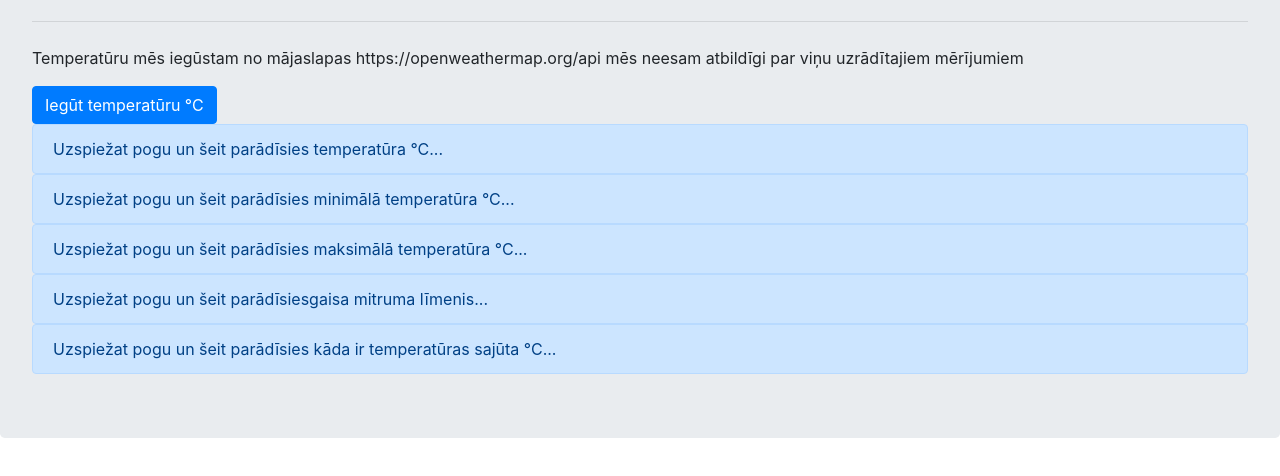
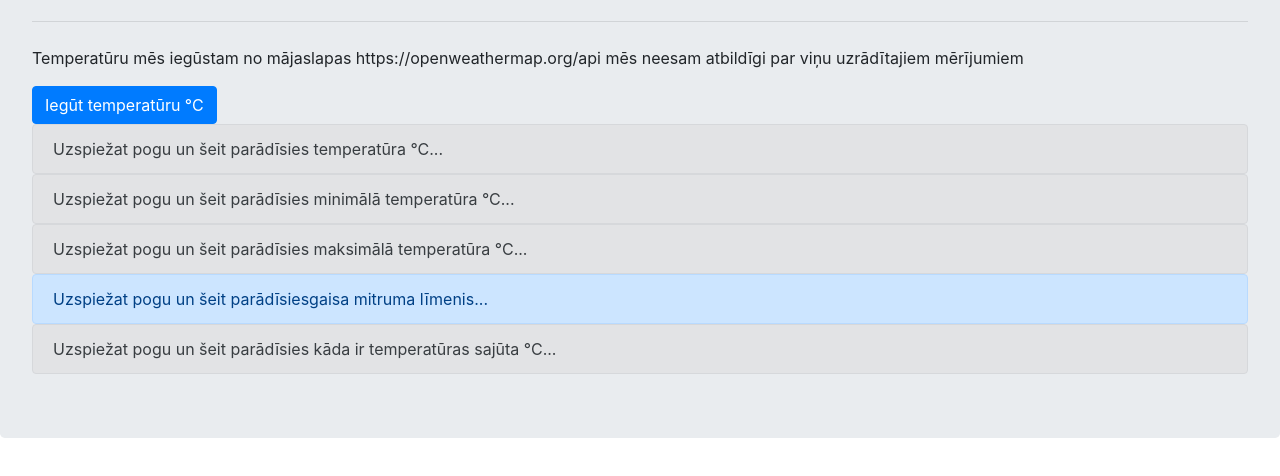
Before and after one commit to FM8299COM/Api_weather, a plain HTML site: page index.html in a window 1280 px wide. Shown: the part 172-648 px from the top of the page. Drawn offline with nearby package versions, Linux system fonts and the light colour scheme.

Commit message:
Finished

```diff
--- a/index.html
+++ b/index.html
@@ -17,23 +17,23 @@
         <hr class="my-4">
         <p>Temperatūru mēs iegūstam no mājaslapas https://openweathermap.org/api mēs neesam atbildīgi par viņu uzrādītajiem mērījumiem</p>
         <button class="btn btn-primary"id="TempB">Iegūt temperatūru °C</button>
-        <div class="alert alert-primary m-0 rounded-top" role="alert" id="TempS">
+        <div class="alert alert-secondary m-0 rounded" role="alert" id="TempS">
             Uzspiežat pogu un šeit parādīsies temperatūra °C...
           </div>
 
-        <div class="alert alert-primary m-0 rounded-top" role="alert" id="TempMin">
+        <div class="alert alert-secondary m-0 rounded" role="alert" id="TempMin">
             Uzspiežat pogu un šeit parādīsies minimālā temperatūra °C...
           </div>
 
-        <div class="alert alert-primary m-0 rounded-top" role="alert" id="TempMax">
+        <div class="alert alert-secondary m-0 rounded" role="alert" id="TempMax">
             Uzspiežat pogu un šeit parādīsies maksimālā temperatūra °C...
           </div>
 
-        <div class="alert alert-primary m-0 rounded-top" role="alert" id="Humidity">
+        <div class="alert alert-primary m-0 rounded" role="alert" id="Humidity">
             Uzspiežat pogu un šeit parādīsiesgaisa mitruma līmenis...
           </div>
 
-          <div class="alert alert-primary m-0 rounded-top" role="alert" id="Tempsajut">
+          <div class="alert alert-secondary m-0 rounded" role="alert" id="Tempsajut">
             Uzspiežat pogu un šeit parādīsies kāda ir temperatūras sajūta °C...
           </div>
     </div>
```
